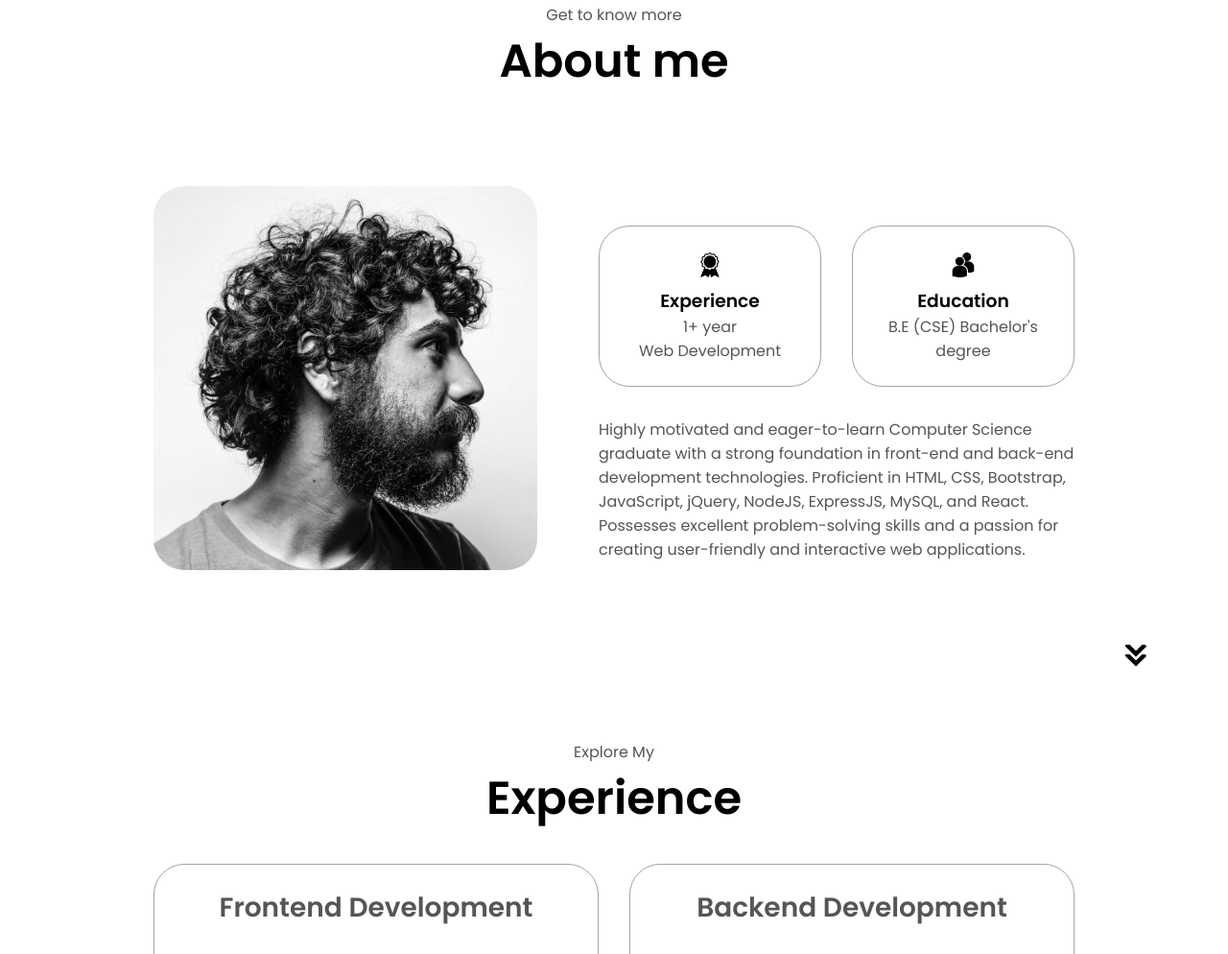
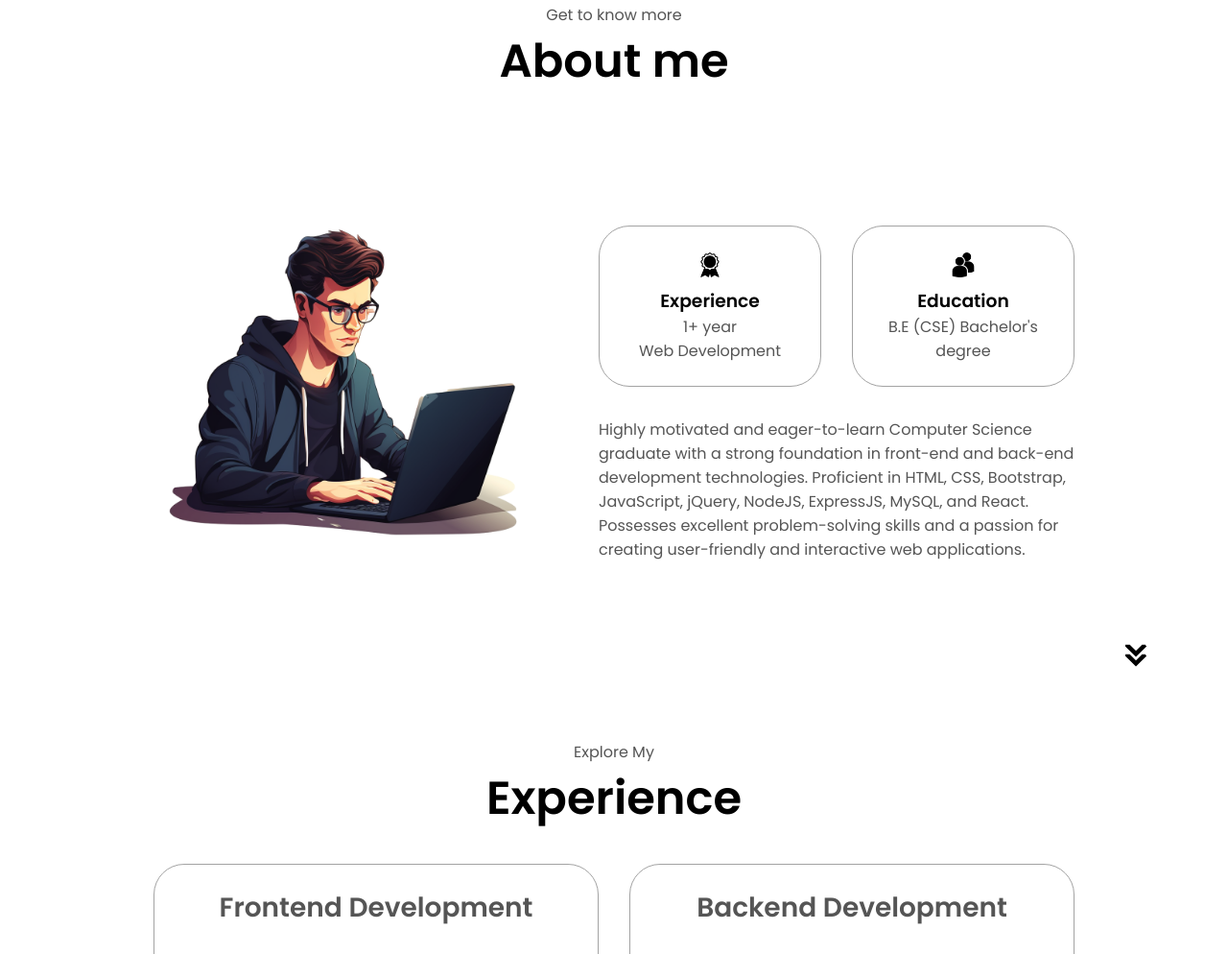
Before and after one commit to sangharsh-rai01/My-portfolio-html-css-js, a plain HTML site: page index.html in a window 1280 px wide. Shown: the part 925-1919 px from the top of the page at 96% size. Drawn offline with Linux system fonts and the light colour scheme.

Commit message:
Changed the about picture due to better suitability

```diff
--- a/index.html
+++ b/index.html
@@ -69,7 +69,7 @@
         <h1 class="title">About me</h1>
         <div class="section-container">
             <div class="section__pic-container">
-                <img src="/assets/about-pic.png" alt="Profile Picture"
+                <img src="/assets/about-pic1.png" alt="Profile Picture"
                 class="about-pic">
             </div>
             <div class="about-details-container">
```
Also changed, not shown: assets/about-pic1.png (added), assets/profile-pic-2.png (deleted), assets/project-2.jpeg (deleted), 1 other file.
